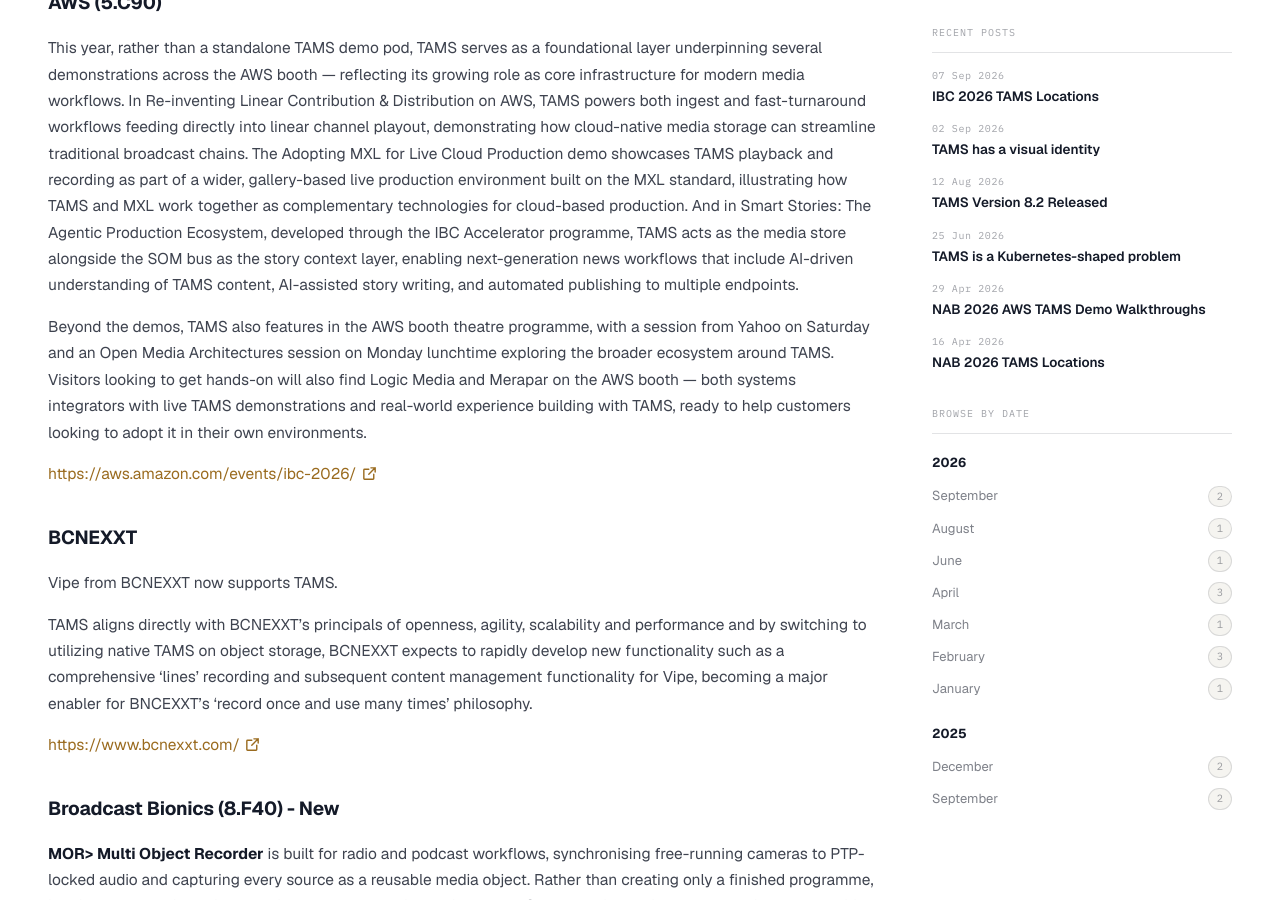
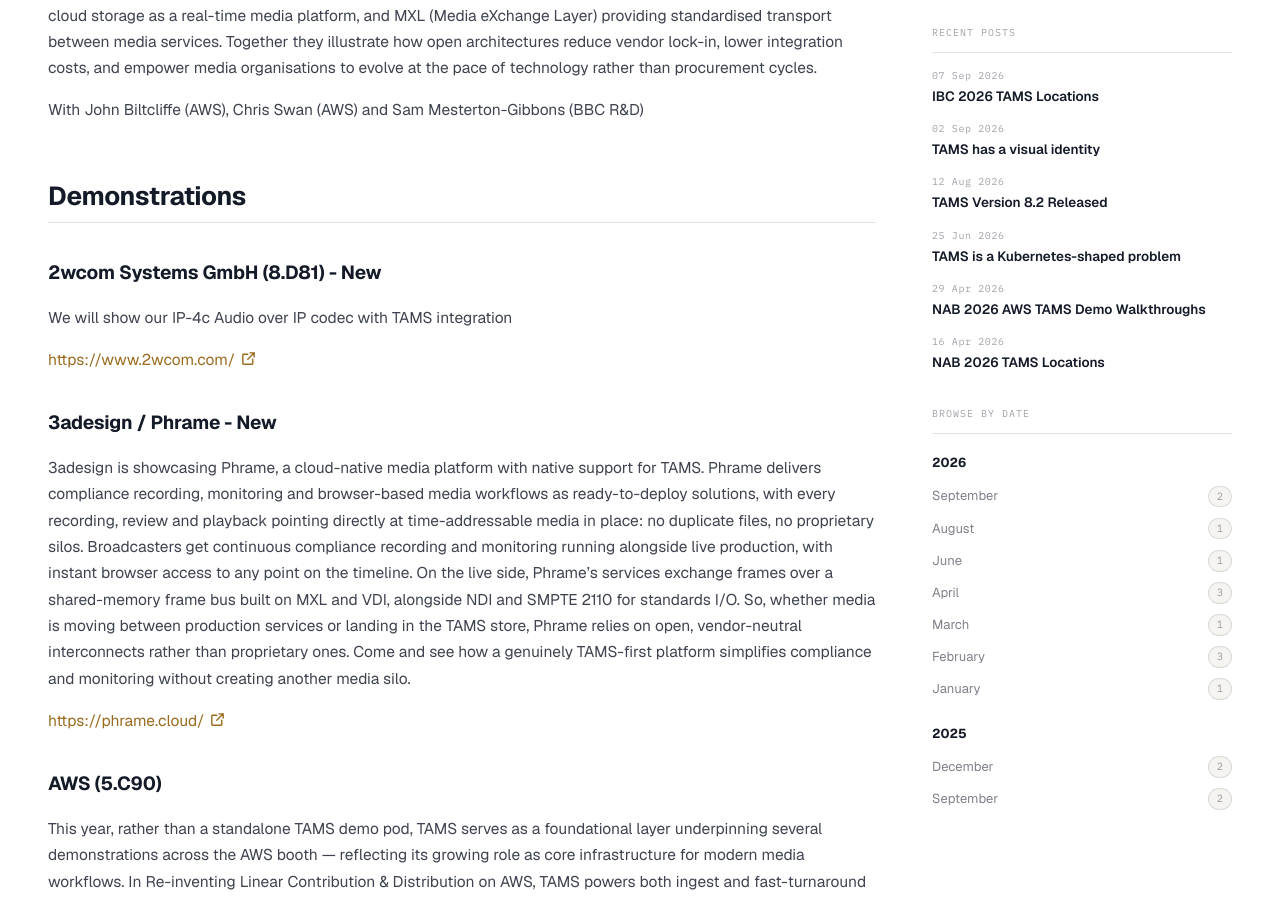
Before and after one commit to johnbilt/tams-website, a Jekyll site: the page built from _posts/2026-09-08-IBC2026.md, in a window 1280 px wide and 900 px high, scrolled down 3649 px. Built offline with Jekyll 4.4.1, drawn with Linux system fonts in a browser that asks for light colours; some of the changed text lies outside the part shown.

Commit message:
2wcom, 3adesign, conference session added

```diff
--- a/_posts/2026-09-08-IBC2026.md
+++ b/_posts/2026-09-08-IBC2026.md
@@ -78,6 +78,12 @@
 
 ### Sunday 13th
 
+#### 15:15:  Trust, Provenance and Authenticity (Conference Room 2)
+
+This panel session will have two presentations followed by a panel discussion with a range of experts working in the field. The first is a presentation from an international project on the first standardised framework for implementing C2PA for media provenance across newsrooms of varying sizes and operational contexts. The second is from Reuters News and Media Ltd on the four open standards that collectively address the issues around trusted news content: the EBU Dynamic Media Facility, the Media eXchange Layer (MXL), the Time-Addressable Media Store (TAMS) API, and the Coalition for Content Provenance and Authenticity (C2PA) specification.
+
+[https://show.ibc.org/ibc2026/trust-provenance-and-authenticity-1](https://show.ibc.org/ibc2026/trust-provenance-and-authenticity-1)
+
 #### 11:30:  TAMS and how it fits with DMF (EBU - 10.D21)
 
 Ask-me-anything session on how TAMS fits with the Dynamic Media Facility initiative, with TAMS TSC chair Sam Mesterton-Gibbons
@@ -101,6 +107,18 @@
 With John Biltcliffe (AWS), Chris Swan (AWS) and Sam Mesterton-Gibbons (BBC R&D)
 
 ## Demonstrations
+
+### 2wcom Systems GmbH (8.D81) - New
+
+We will show our IP-4c Audio over IP codec with TAMS integration
+
+[https://www.2wcom.com/](https://www.2wcom.com/)
+
+### 3adesign / Phrame - New
+
+3adesign is showcasing Phrame, a cloud-native media platform with native support for TAMS. Phrame delivers compliance recording, monitoring and browser-based media workflows as ready-to-deploy solutions, with every recording, review and playback pointing directly at time-addressable media in place: no duplicate files, no proprietary silos. Broadcasters get continuous compliance recording and monitoring running alongside live production, with instant browser access to any point on the timeline. On the live side, Phrame's services exchange frames over a shared-memory frame bus built on MXL and VDI, alongside NDI and SMPTE 2110 for standards I/O. So, whether media is moving between production services or landing in the TAMS store, Phrame relies on open, vendor-neutral interconnects rather than proprietary ones. Come and see how a genuinely TAMS-first platform simplifies compliance and monitoring without creating another media silo.
+
+[https://phrame.cloud/](https://phrame.cloud/)
 
 ### AWS (5.C90)
 
```
